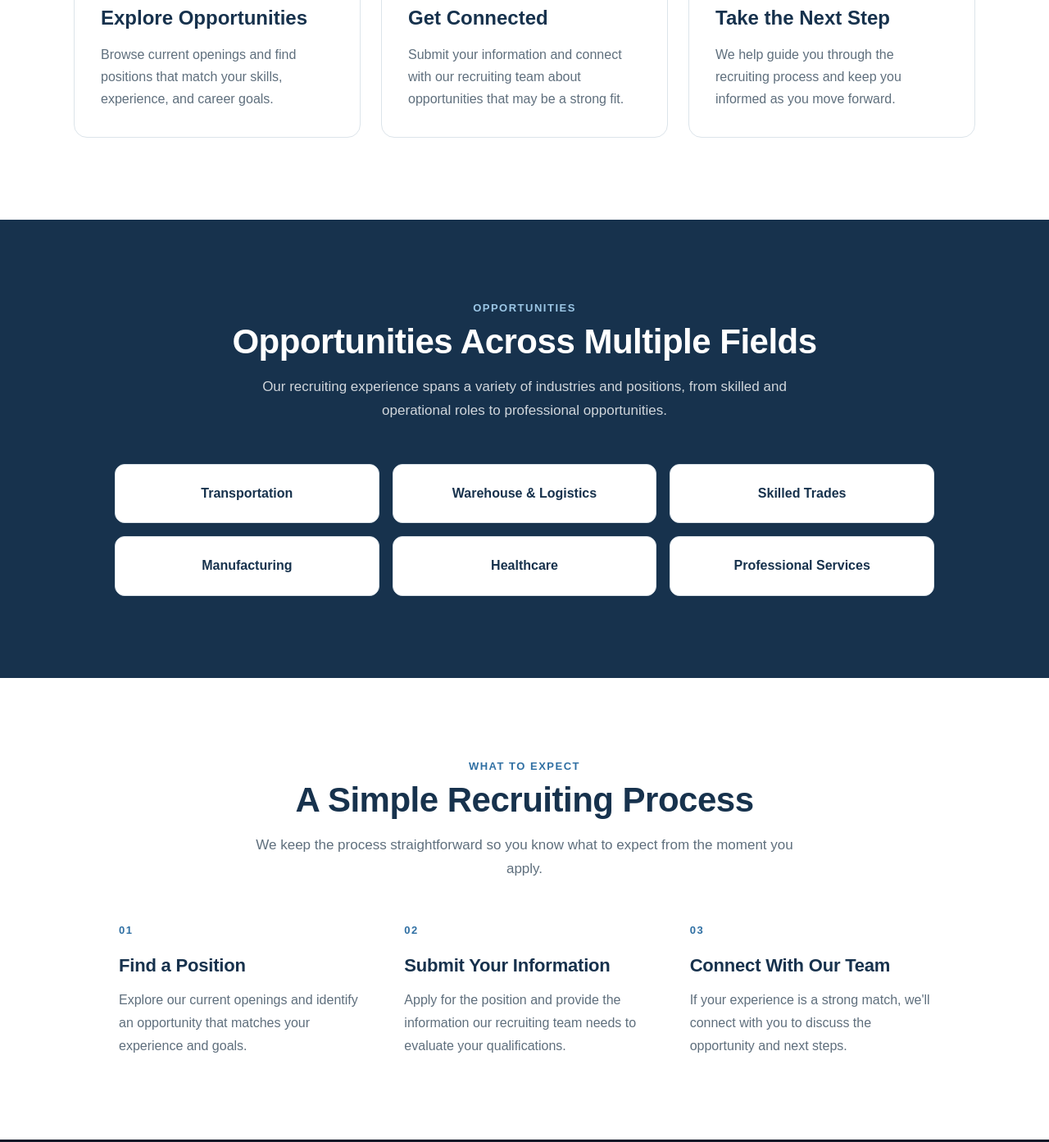
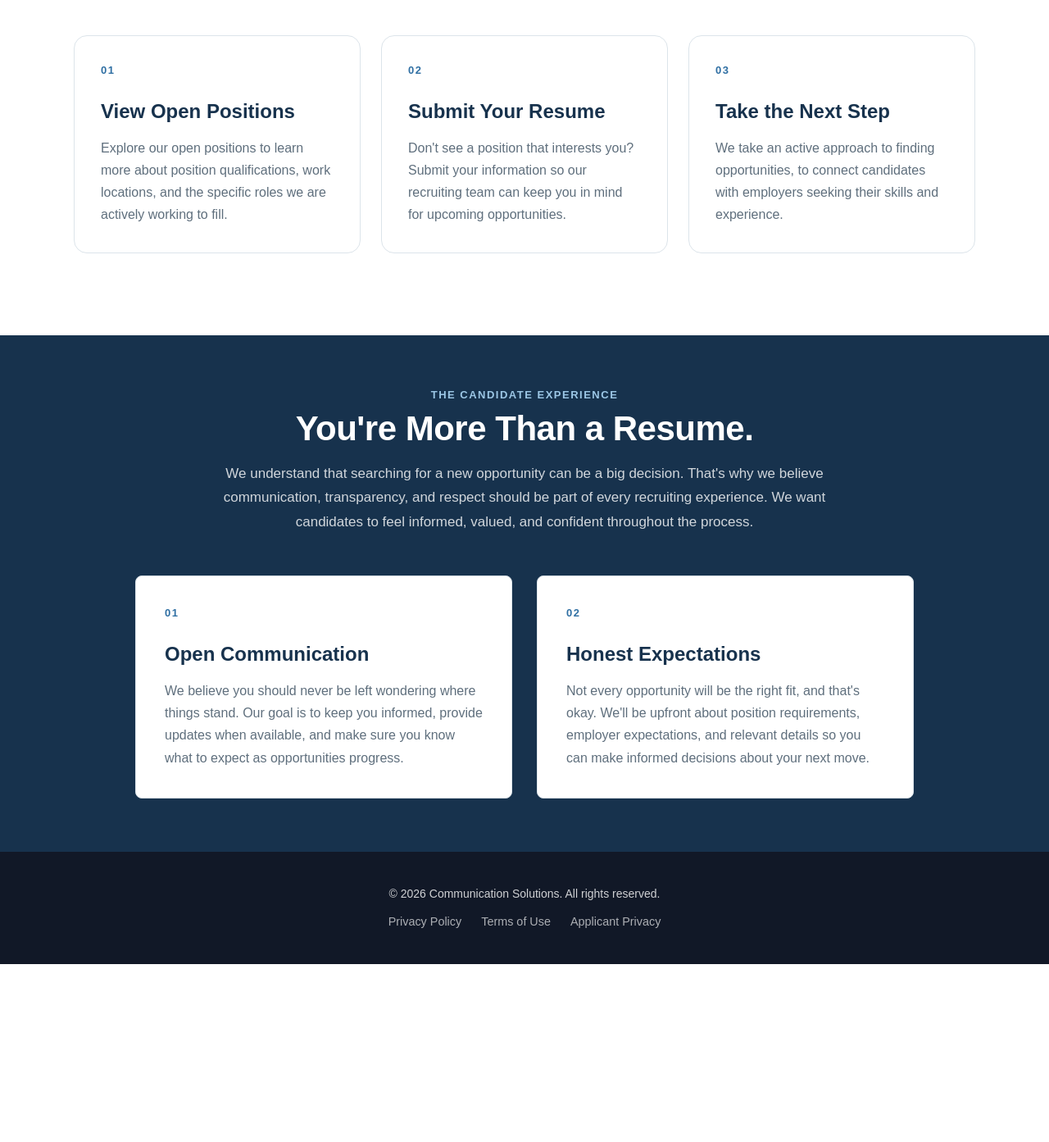
Before and after one commit to communicationsolutions1939/Communication-Solutions, a plain HTML site: page job-seekers.html in a window 1280 px wide. Shown: the part 1075-2468 px from the top of the page at 82% size. After the commit the page ends 2251 px from the top, so only its background shows below. Drawn offline with Linux system fonts and the light colour scheme.

Commit message:
Update website content and styling

```diff
--- a/css/style.css
+++ b/css/style.css
@@ -213,7 +213,7 @@ header {
 
 .page-content {
     width: 100%;
-    max-width: 800px;
+    max-width: 850px;
     margin: 0 auto;
 }
 
@@ -240,11 +240,15 @@ header {
 }
 
 .page-content p:not(.eyebrow) {
-    max-width: 680px;
+    max-width: 900px;
     margin: 0 auto;
     color: rgba(255, 255, 255, 0.8);
     font-size: 19px;
     line-height: 1.7;
+}
+
+.page-content p:not(.eyebrow) + p {
+    margin-top: 22px;
 }
 
 .page-hero-buttons {
@@ -1001,7 +1005,7 @@ header {
 }
 
 .application-submit {
-    padding-top: 5px;
+    padding-top: 1px;
     text-align: center;
 }
 
@@ -1703,3 +1707,88 @@ footer p {
     outline: 2px solid var(--blue);
     outline-offset: 4px;
 }
+
+/* Candidate Experience Section */
+
+.candidate-experience-section {
+    background-color: var(--navy);
+    padding-top: 65px;
+    padding-bottom: 65px;
+}
+
+.candidate-experience-section .section-heading .eyebrow {
+    color: #9CC7E6;
+}
+
+.candidate-experience-section .section-heading h2 {
+    color: var(--white);
+    white-space: nowrap;
+    width: max-content;
+    max-width: none;
+    margin-left: auto;
+    margin-right: auto;
+}
+
+.candidate-experience-section .section-heading > p:not(.eyebrow) {
+    color: rgba(255, 255, 255, 0.8);
+    max-width: 800px;
+    width: 100%;
+    margin-left: auto;
+    margin-right: auto;
+}
+
+.candidate-experience-section .section-heading {
+    max-width: 1100px;
+    width: 100%;
+    margin: 0 auto 50px;
+}
+
+.candidate-experience-section .section-heading h2 {
+    max-width: none;
+    white-space: nowrap;
+}
+
+.candidate-experience-grid {
+    display: grid;
+    grid-template-columns: repeat(2, minmax(0, 1fr));
+    gap: 30px;
+    max-width: 950px;
+    margin: 45px auto 0;
+}
+
+.candidate-experience-grid .service-card {
+    height: 100%;
+    text-align: left;
+    background-color: var(--white);
+    border: 1px solid var(--border);
+    border-radius: 8px;
+    padding: 35px;
+}
+
+.candidate-experience-grid .service-card p {
+    line-height: 1.7;
+}
+
+@media (max-width: 768px) {
+    .candidate-experience-grid {
+        grid-template-columns: 1fr;
+    }
+
+    .candidate-experience-section .section-heading h2 {
+        width: 100%;
+        white-space: normal;
+    }
+}
+.candidate-approach-section .section-heading {
+    max-width: 1100px;
+}
+
+.candidate-approach-section .section-heading h2 {
+    white-space: nowrap;
+}
+
+/* Resume Submission Page */
+
+.resume-submission-section {
+    padding-bottom: 100px;
+}
--- a/job-seekers.html
+++ b/job-seekers.html
@@ -66,7 +66,11 @@
             </h1>
 
 <p>
-                Explore our current openings to find a position that matches your skills and career goals. If you don't see the right opportunity, submit your resume anyway! We'll review your experience and work to identify potential opportunities that align with your background and interests.
+    Explore our current openings and apply to any positions that align with your skills and career goals.
+</p>
+
+<p>
+    Don't see quite what you're looking for? Submit your resume and let us know what type of role, industry, or opportunity you're interested in. We'll take the time to understand what you're looking for and actively work to identify opportunities that match your experience and career goals, even if they aren't currently listed on our site.
 </p>
 
 <div
@@ -87,29 +91,25 @@
 
 <!-- Candidate Approach -->
 
-    <section class="services-section">
+<section class="services-section candidate-approach-section">
 
     <div class="section-content-wide">
 
         <div class="section-heading">
 
             <p class="eyebrow">
-                    Your Career
+                Our Commitment
             </p>
 
             <h2>
-                    Recruiting with your goals in mind.
+                A Thoughtful Approach to Every Search
             </h2>
 
             <p>
-                    We believe the right opportunity starts with
-                    understanding what you're looking for. Whether you're
-                    actively searching or simply exploring your options,
-                    we're here to help you navigate your next career move.
+Every candidate brings a different combination of experience, skills, and professional strengths. We take the time to look beyond job titles and resumes to understand what each person brings to the table. By combining that understanding with our knowledge of the industries we serve, we work to make meaningful connections between qualified candidates and employers.
             </p>
 
         </div>
-
 
         <div class="services-grid">
 
@@ -120,16 +120,16 @@
                 </div>
 
                 <h3>
-                        Explore Opportunities
+                    View Open Positions
                 </h3>
 
                 <p>
-                        Browse current openings and find positions that
-                        match your skills, experience, and career goals.
+                    Explore our open positions to learn more about position
+                    qualifications, work locations, and the specific roles we are
+                    actively working to fill.
                 </p>
 
             </article>
-
 
             <article class="service-card">
 
@@ -138,17 +138,15 @@
                 </div>
 
                 <h3>
-                        Get Connected
+                    Submit Your Resume
                 </h3>
 
                 <p>
-                        Submit your information and connect with our
-                        recruiting team about opportunities that may be
-                        a strong fit.
+                    Don't see a position that interests you? Submit your information
+                    so our recruiting team can keep you in mind for upcoming opportunities.
                 </p>
 
             </article>
-
 
             <article class="service-card">
 
@@ -161,8 +159,9 @@
                 </h3>
 
                 <p>
-                        We help guide you through the recruiting process
-                        and keep you informed as you move forward.
+                    We take an active approach to finding opportunities,
+                    to connect candidates with employers seeking
+                    their skills and experience.
                 </p>
 
             </article>
@@ -174,143 +173,61 @@
 </section>
 
 
-    <!-- What We Recruit For -->
+       <!-- Candidate Experience -->
 
-    <section class="industries-section">
+<section class="services-section candidate-experience-section">
 
         <div class="section-content-wide">
 
             <div class="section-heading">
 
                 <p class="eyebrow">
-                    Opportunities
+                    The Candidate Experience
                 </p>
 
                 <h2>
-                    Opportunities Across Multiple Fields
+                    You're More Than a Resume.
                 </h2>
 
                 <p>
-                    Our recruiting experience spans a variety of industries
-                    and positions, from skilled and operational roles to
-                    professional opportunities.
+                    We understand that searching for a new opportunity can be a big decision. That's why we believe communication, transparency, and respect should be part of every recruiting experience. We want candidates to feel informed, valued, and confident throughout the process.
                 </p>
 
             </div>
 
+            <div class="candidate-experience-grid">
 
-            <div class="industries-grid">
+                <article class="service-card">
 
-                <div class="industry-item">
-                    Transportation
+                    <div class="service-number">
+                        01
                     </div>
 
-                <div class="industry-item">
-                    Warehouse & Logistics
-                </div>
-
-                <div class="industry-item">
-                    Skilled Trades
-                </div>
-
-                <div class="industry-item">
-                    Manufacturing
-                </div>
-
-                <div class="industry-item">
-                    Healthcare
-                </div>
-
-                <div class="industry-item">
-                    Professional Services
-                </div>
-
-            </div>
-
-        </div>
-
-    </section>
-
-
-    <!-- Candidate Process -->
-
-    <section class="process-section">
-
-        <div class="section-content-wide">
-
-            <div class="section-heading">
-
-                <p class="eyebrow">
-                    What to Expect
-                </p>
-
-                <h2>
-                    A Simple Recruiting Process
-                </h2>
-
-                <p>
-                    We keep the process straightforward so you know what
-                    to expect from the moment you apply.
-                </p>
-
-            </div>
-
-
-            <div class="process-grid">
-
-                <div class="process-step">
-
-                    <span>
-                        01
-                    </span>
-
                     <h3>
-                        Find a Position
+                        Open Communication
                     </h3>
 
                     <p>
-                        Explore our current openings and identify an
-                        opportunity that matches your experience and goals.
+                        We believe you should never be left wondering where things stand. Our goal is to keep you informed, provide updates when available, and make sure you know what to expect as opportunities progress.
                     </p>
 
+                </article>
+
+                <article class="service-card">
+
+                    <div class="service-number">
+                        02
                     </div>
 
-
-                <div class="process-step">
-
-                    <span>
-                        02
-                    </span>
-
                     <h3>
-                        Submit Your Information
+                        Honest Expectations
                     </h3>
 
                     <p>
-                        Apply for the position and provide the information
-                        our recruiting team needs to evaluate your
-                        qualifications.
+                        Not every opportunity will be the right fit, and that's okay. We'll be upfront about position requirements, employer expectations, and relevant details so you can make informed decisions about your next move.
                     </p>
 
-                </div>
-
-
-                <div class="process-step">
-
-                    <span>
-                        03
-                    </span>
-
-                    <h3>
-                        Connect With Our Team
-                    </h3>
-
-                    <p>
-                        If your experience is a strong match, we'll connect
-                        with you to discuss the opportunity and next steps.
-                    </p>
-
-                </div>
+                </article>
 
             </div>
 
```
Also changed, not shown: resume-submission.html (+28 -18 lines). Lines whose indentation alone changed are shown as unchanged.
